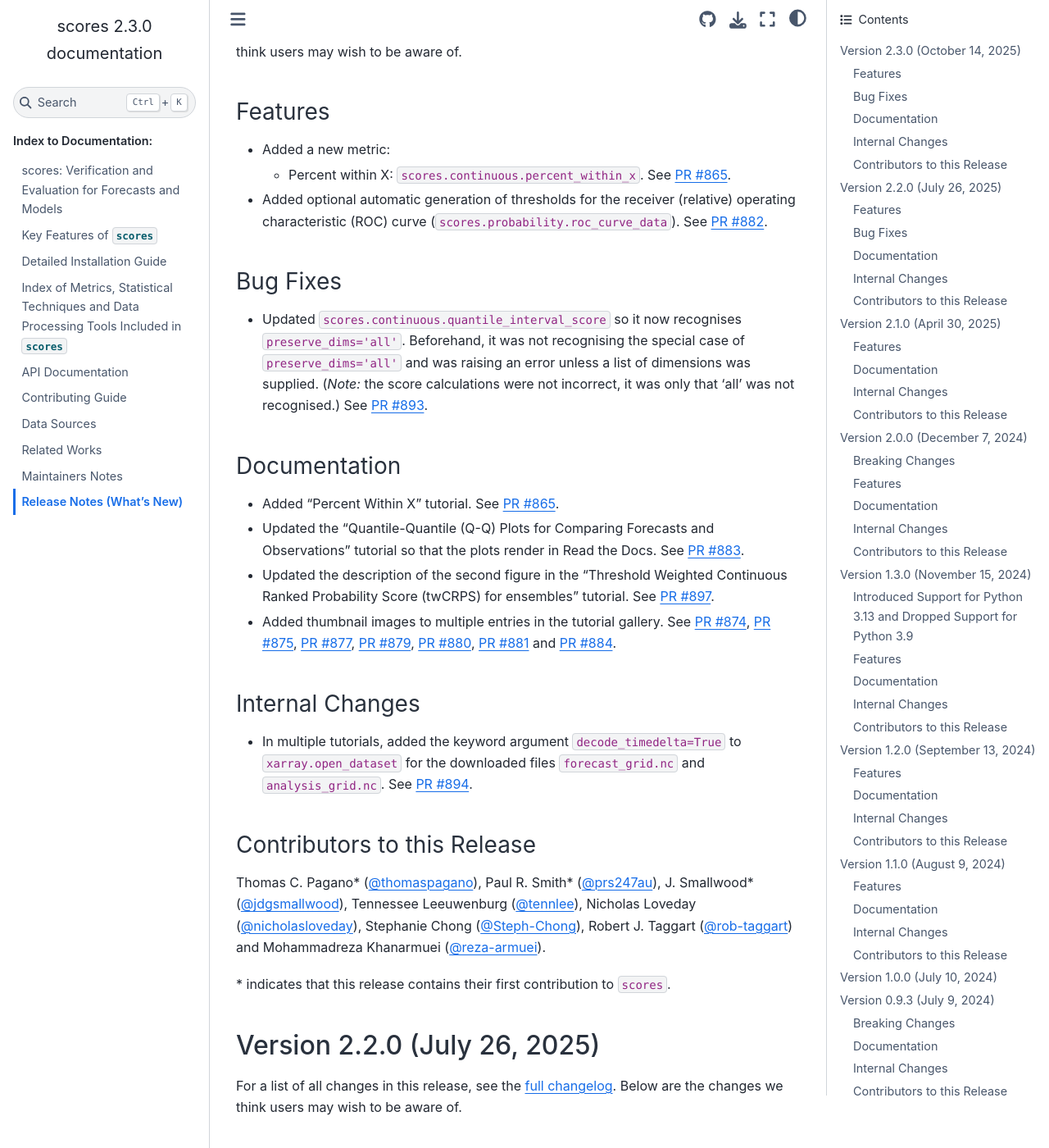
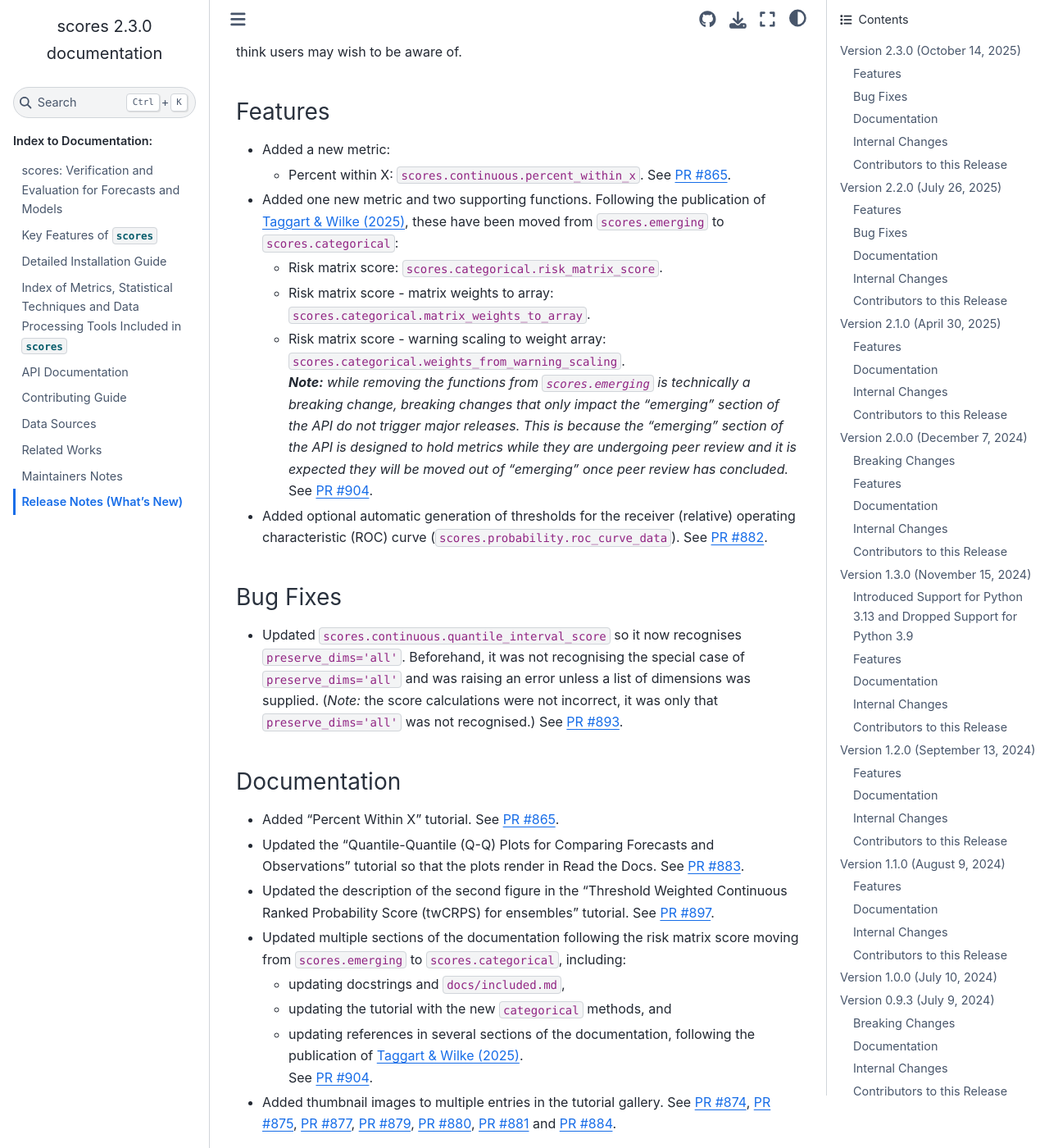
Before and after one commit to nci/scores, a Sphinx documentation site: the page built from docs/release_notes.md, in a window 1280 px wide and 1400 px high, scrolled down 192 px. Shown: the whole window at 82% size. Built offline with Sphinx 7.4.7 and the Sphinx Book theme 1.1.4, drawn with Linux system fonts in a browser that asks for light colours; pages that are not in the unit, such as notebooks, are missing from menus; some of the changed text lies outside the part shown.

Commit message:
Update release notes until August 28 2025

```diff
--- a/docs/release_notes.md
+++ b/docs/release_notes.md
@@ -8,26 +8,38 @@ For a list of all changes in this release, see the [full changelog](https://gith
 
 - Added a new metric:
 	- Percent within X: `scores.continuous.percent_within_x`. See [PR #865](https://github.com/nci/scores/pull/865).
+- Added one new metric and two supporting functions. Following the publication of [Taggart & Wilke (2025)](https://doi.org/10.5194/nhess-25-2657-2025), these have been moved from `scores.emerging` to `scores.categorical`:
+	- Risk matrix score: `scores.categorical.risk_matrix_score`.
+	- Risk matrix score - matrix weights to array: `scores.categorical.matrix_weights_to_array`.
+	- Risk matrix score - warning scaling to weight array: `scores.categorical.weights_from_warning_scaling`.
+	***Note:** while removing the functions from `scores.emerging` is technically a breaking change, breaking changes that only impact the "emerging" section of the API do not trigger major releases. This is because the "emerging" section of the API is designed to hold metrics while they are undergoing peer review and it is expected they will be moved out of "emerging" once peer review has concluded.*
+	See [PR #904](https://github.com/nci/scores/pull/904).
 - Added optional automatic generation of thresholds for the receiver (relative) operating characteristic (ROC) curve (`scores.probability.roc_curve_data`). See [PR #882](https://github.com/nci/scores/pull/882).
 
 ### Bug Fixes
 
-- Updated `scores.continuous.quantile_interval_score` so it now recognises `preserve_dims='all'`. Beforehand, it was not recognising the special case of `preserve_dims='all'` and was raising an error unless a list of dimensions was supplied. (*Note:* the score calculations were not incorrect, it was only that 'all' was not recognised.) See [PR #893](https://github.com/nci/scores/pull/893).
+- Updated `scores.continuous.quantile_interval_score` so it now recognises `preserve_dims='all'`. Beforehand, it was not recognising the special case of `preserve_dims='all'` and was raising an error unless a list of dimensions was supplied. (*Note:* the score calculations were not incorrect, it was only that `preserve_dims='all'` was not recognised.) See [PR #893](https://github.com/nci/scores/pull/893).
 
 ### Documentation
 
 - Added "Percent Within X" tutorial. See [PR #865](https://github.com/nci/scores/pull/865).
 - Updated the "Quantile-Quantile (Q-Q) Plots for Comparing Forecasts and Observations" tutorial so that the plots render in Read the Docs. See [PR #883](https://github.com/nci/scores/pull/883).
 - Updated the description of the second figure in the "Threshold Weighted Continuous Ranked Probability Score (twCRPS) for ensembles" tutorial. See [PR #897](https://github.com/nci/scores/pull/897).
+- Updated multiple sections of the documentation following the risk matrix score moving from `scores.emerging` to `scores.categorical`, including:
+	- updating docstrings and `docs/included.md`,
+	- updating the tutorial with the new `categorical` methods, and
+	- updating references in several sections of the documentation, following the publication of [Taggart & Wilke (2025)](https://doi.org/10.5194/nhess-25-2657-2025).
+	See [PR #904](https://github.com/nci/scores/pull/904).
 - Added thumbnail images to multiple entries in the tutorial gallery. See [PR #874](https://github.com/nci/scores/pull/874), [PR #875](https://github.com/nci/scores/pull/875), [PR #877](https://github.com/nci/scores/pull/877), [PR #879](https://github.com/nci/scores/pull/879), [PR #880](https://github.com/nci/scores/pull/880), [PR #881](https://github.com/nci/scores/pull/881) and [PR #884](https://github.com/nci/scores/pull/884).
 
 ### Internal Changes
 
 - In multiple tutorials, added the keyword argument `decode_timedelta=True` to `xarray.open_dataset` for the downloaded files `forecast_grid.nc` and `analysis_grid.nc`. See [PR #894](https://github.com/nci/scores/pull/894).
+- Perform input checking earlier in various function calls to improve efficiency, so that error messages can be raised before incurring computational expenses. See [PR #905](https://github.com/nci/scores/pull/905).
 
 ### Contributors to this Release
 
-Thomas C. Pagano* ([@thomaspagano](https://github.com/thomaspagano)), Paul R. Smith* ([@prs247au](https://github.com/prs247au)), J. Smallwood* ([@jdgsmallwood](https://github.com/jdgsmallwood)), Tennessee Leeuwenburg ([@tennlee](https://github.com/tennlee)), Nicholas Loveday ([@nicholasloveday](https://github.com/nicholasloveday)), Stephanie Chong ([@Steph-Chong](https://github.com/Steph-Chong)), Robert J. Taggart ([@rob-taggart](https://github.com/rob-taggart)) and Mohammadreza Khanarmuei ([@reza-armuei](https://github.com/reza-armuei)).
+Thomas C. Pagano* ([@thomaspagano](https://github.com/thomaspagano)), Paul R. Smith* ([@prs247au](https://github.com/prs247au)), J. Smallwood* ([@jdgsmallwood](https://github.com/jdgsmallwood)), Tennessee Leeuwenburg ([@tennlee](https://github.com/tennlee)), Nicholas Loveday ([@nicholasloveday](https://github.com/nicholasloveday)), Nikeeth Ramanathan ([@nikeethr](https://github.com/nikeethr)), Stephanie Chong ([@Steph-Chong](https://github.com/Steph-Chong)), Robert J. Taggart ([@rob-taggart](https://github.com/rob-taggart)) and Mohammadreza Khanarmuei ([@reza-armuei](https://github.com/reza-armuei)).
 
 \* indicates that this release contains their first contribution to `scores`.
 
```
